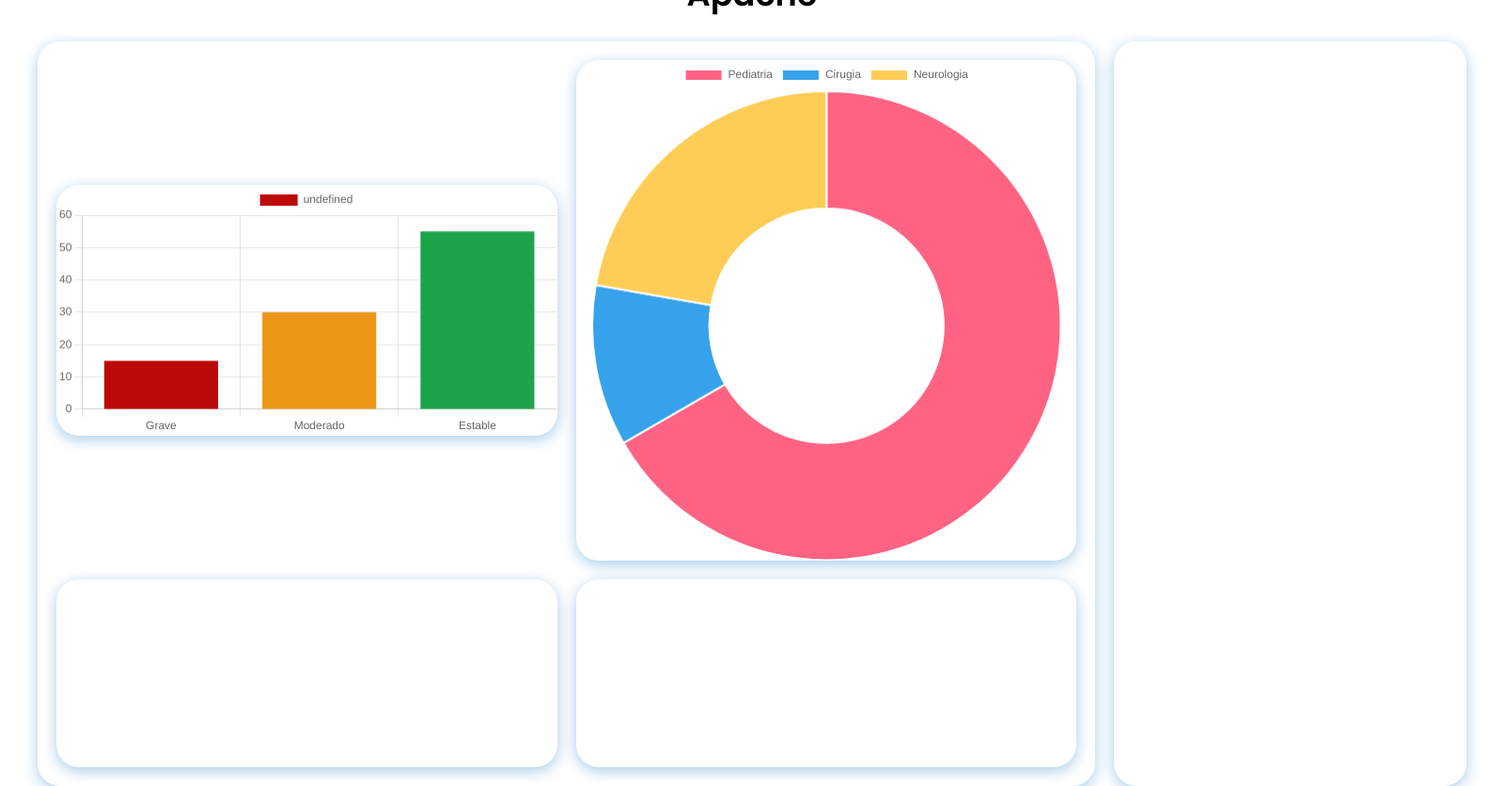
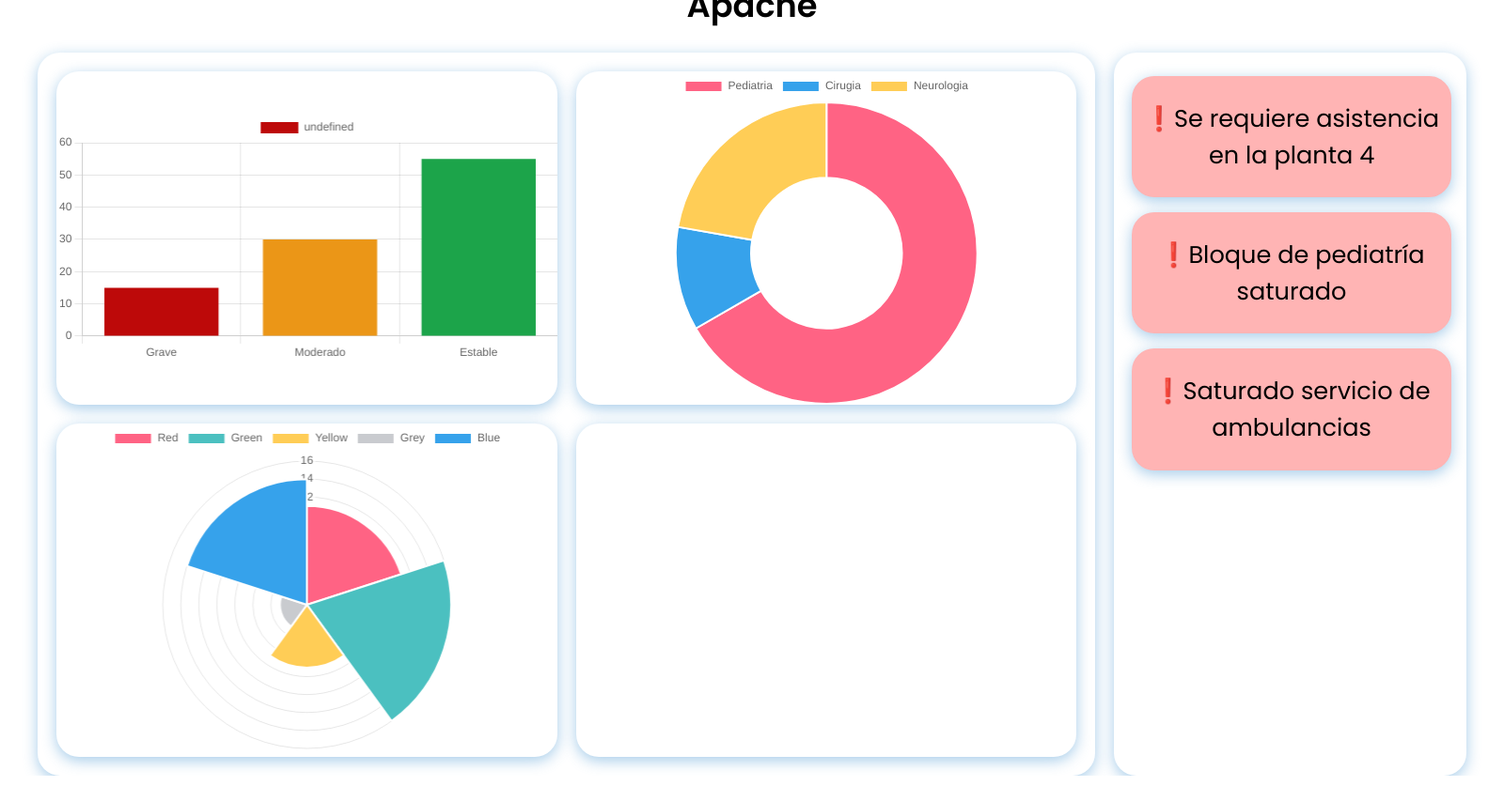
Before and after one commit to marcodiazz/VideoWall, an Electron app: page ventanas/index.html in a window 1600 px wide. Shown: the whole page at 94% size. Drawn offline with nearby package versions, Linux system fonts and the light colour scheme.

Commit message:
new graphs

```diff
--- a/ventanas/apache.js
+++ b/ventanas/apache.js
@@ -2,8 +2,6 @@ let xValuesGravedad = ["Grave", "Moderado", "Estable"];
 let yValues = [15, 30, 55];
 let barColors = ["#BD0909", "#EB9617", "#1CA44A"];
 
-const ctx1 = document.getElementById('chart1')
-const ctx2 = document.getElementById('chart2')
 
 new Chart("chart1", {
     type: "bar",
@@ -17,6 +15,7 @@ new Chart("chart1", {
     options: {
     }
   });
+
   new Chart("chart2", {
     type: "doughnut",
     data: {
@@ -37,5 +36,33 @@ new Chart("chart1", {
         }]
       },
     options: {
+        aspectRatio: 1.5
     }
   });
+
+  new Chart("chart3", {
+    type: "polarArea",
+    data: {
+        labels: [
+          'Red',
+          'Green',
+          'Yellow',
+          'Grey',
+          'Blue'
+        ],
+        datasets: [{
+          label: 'My First Dataset',
+          data: [11, 16, 7, 3, 14],
+          backgroundColor: [
+            'rgb(255, 99, 132)',
+            'rgb(75, 192, 192)',
+            'rgb(255, 205, 86)',
+            'rgb(201, 203, 207)',
+            'rgb(54, 162, 235)'
+          ]
+        }]
+    },
+    options: {
+            aspectRatio: 1.5
+    }
+  });
--- a/ventanas/index.html
+++ b/ventanas/index.html
@@ -28,7 +28,19 @@
           <canvas id="chart4"></canvas>
         </div>
       </div>
-      <div class="alertas box"></div>
+      <div class="alertas box">
+        <ul class="lista">
+          <li class="box">
+            <p>❗Se requiere asistencia en la planta 4</p>
+          </li>
+          <li class="box">
+            <p>❗Bloque de pediatría saturado</p>
+          </li>
+          <li class="box">
+            <p>❗Saturado servicio de ambulancias</p>
+          </li>
+        </ul>
+      </div>
     </div>
 
     <!-- You can also require other files to run in this process -->
--- a/ventanas/stylesApache.css
+++ b/ventanas/stylesApache.css
@@ -26,34 +26,63 @@
     align-items: center;
 }
 .grafica1{
-    /* width: 100%;
-    height: 100%; */
+    width: 100%;
+    height: 100%;
     grid-row: 1;
     grid-column: 1;
 
 }
 canvas{
     box-sizing: border-box;
-    /* width: 100%; */
-    height: 200px;
+    /* width: 100%;
+    height: 100%; */
 }
 /* canva{
 } */
 .grafica2{
-    /* width: 100%;
-    height: 95%; */
+    width: 100%;
+    height: 100%;
     grid-column: 2;
     grid-row: 1;
 }
 .grafica3{
-    /* width: 100%;
-    height: 100%; */
+    width: 100%;
+    height: 100%;
     grid-column: 1;
     grid-row: 2;
 }
 .grafica4{
-    /* width: 100%;
-    height: 100%; */
+    width: 100%;
+    height: 100%;
     grid-column: 2;
     grid-row: 2;
 }
+
+/* Alertas */
+.alertas{
+    display: flex;
+    flex-direction: column;
+    align-items: center;
+}
+
+.lista{
+    width: 90%;
+    list-style: none;
+    padding: 0;
+    /* font-weight: 600; */
+    font-size: 1.6rem;
+}
+
+.lista li{
+    margin-bottom:1rem ;
+    width: 95%;
+    display: flex;
+    flex-direction: column;
+    justify-content: center;
+    align-items: center;
+    padding-inline: 10px;
+    background: #ffb4b4;
+}
+li p{
+    text-align: center;
+}
```
